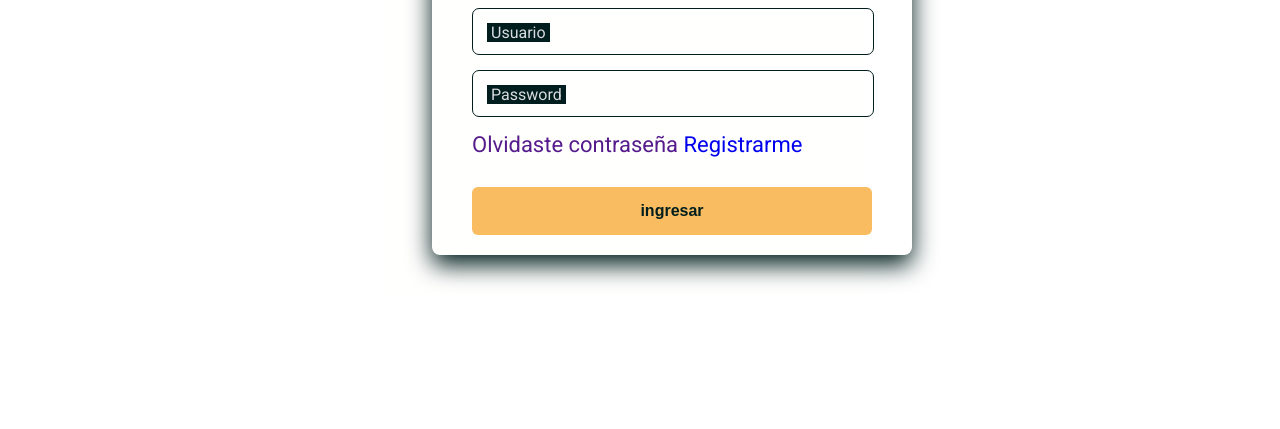
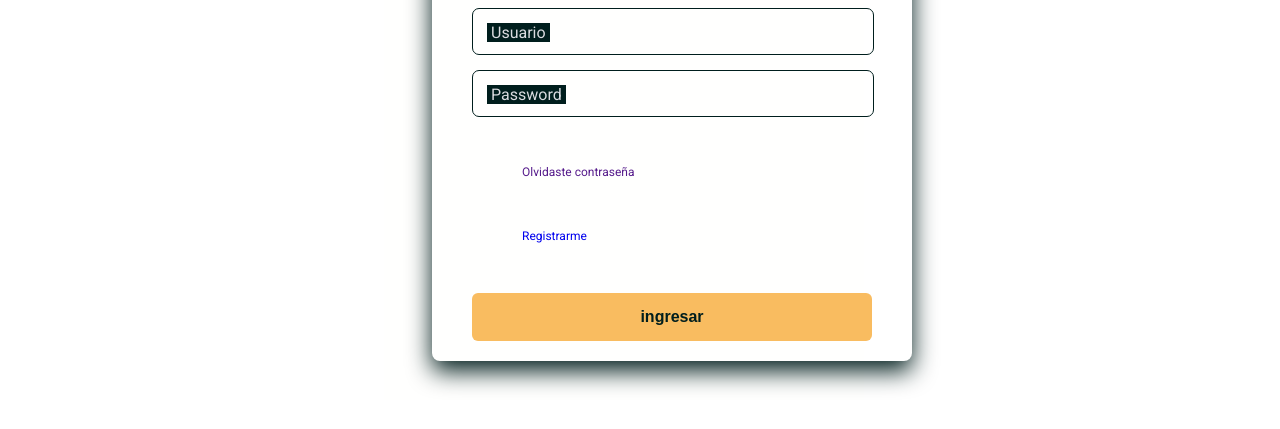
Before and after one commit to noelia2016/interfaces2024, a plain HTML site: page TP5_CarrizoNoelia/proyecto_final/login.html in a window 1280 px wide. Shown: the part 249-678 px from the top of the page. Drawn offline with Linux system fonts and the light colour scheme.

Commit message:
Ultimando correciones con el profe

```diff
--- a/TP5_CarrizoNoelia/proyecto_final/css/style.css
+++ b/TP5_CarrizoNoelia/proyecto_final/css/style.css
@@ -3,10 +3,11 @@
 	--primary: #004643;
 	--white: #fffffe;
 	--gray: #abd1c6;
-    --normal: #001e1d;
-    --boton:#f9bc60;
-    --tertiary:#e16162;
+  --normal: #001e1d;
+  --boton:#f9bc60;
+  --tertiary:#e16162;
 }
+
 html{
     min-height: 100%;
 }
@@ -17,13 +18,18 @@ body {
     font-size: 14px;
     overflow-y: hidden;
     overflow-x: hidden;
-    font-family: 'Roboto';font-size: 22px;
+    font-family: 'Roboto';
     color: var(--white);
 	  min-height: 100%;
 }
 
 h2, h3, label, p, .content ul, button {
     color: var(--normal);
+}
+
+.login-p {
+  font-size: 12px;
+  text-align: left;
 }
 
 /* contenedor ppal donde va a contener formularios y demas info a mostrar */
@@ -375,7 +381,6 @@ footer a {
 
 
   .form {
-    /*background-color: var(--gray);*/
     width: 400px;
     border-radius: 8px;
     padding: 20px 40px;
@@ -566,10 +571,12 @@ footer a {
     opacity: 0;
   }
 }
+
 .rotating-text-wrapper h2:nth-child(2) {
   background-color: tomato;
   animation-name: rotating-text-2;
 }
+
 @keyframes rotating-text-2 {
   33% {
     transform: translateY(100%);
@@ -583,10 +590,12 @@ footer a {
     opacity: 0;
   }
 }
+
 .rotating-text-wrapper h2:nth-child(3) {
   background-color: cornflowerblue;
   animation-name: rotating-text-3;
 }
+
 @keyframes rotating-text-3 {
   66% {
     transform: translateY(0);
@@ -601,6 +610,7 @@ footer a {
     opacity: 0;
   }
 }
+
 @media screen and (max-width: 576px) {
   .rotating-text-wrapper {
     font-size: 0.7rem;
--- a/TP5_CarrizoNoelia/proyecto_final/login.html
+++ b/TP5_CarrizoNoelia/proyecto_final/login.html
@@ -46,8 +46,8 @@
                   <input type="text" class="input" placeholder="a">
                   <label for="" class="label">Password</label>
                 </div>
-                <a href="">Olvidaste contraseña</a>
-                <a href="registrarse.html">Registrarme</a>
+                <p class="login-p"><a href="">Olvidaste contraseña</a></p>
+                <p class="login-p"><a href="registrarse.html">Registrarme</a></p>
                 <input type="submit" class="submitBtn" value="ingresar">
               </form>
             </div>
```
Also changed, not shown: TP5_CarrizoNoelia/proyecto_final/adoptame.html (+1 -2 lines), TP5_CarrizoNoelia/proyecto_final/contacto.html (+1 -3 lines), TP5_CarrizoNoelia/proyecto_final/denuncia.html (+0 -1 lines), TP5_CarrizoNoelia/proyecto_final/index.html (+0 -1 lines), TP5_CarrizoNoelia/proyecto_final/quiero-donar.html (+0 -1 lines), 1 other file.
